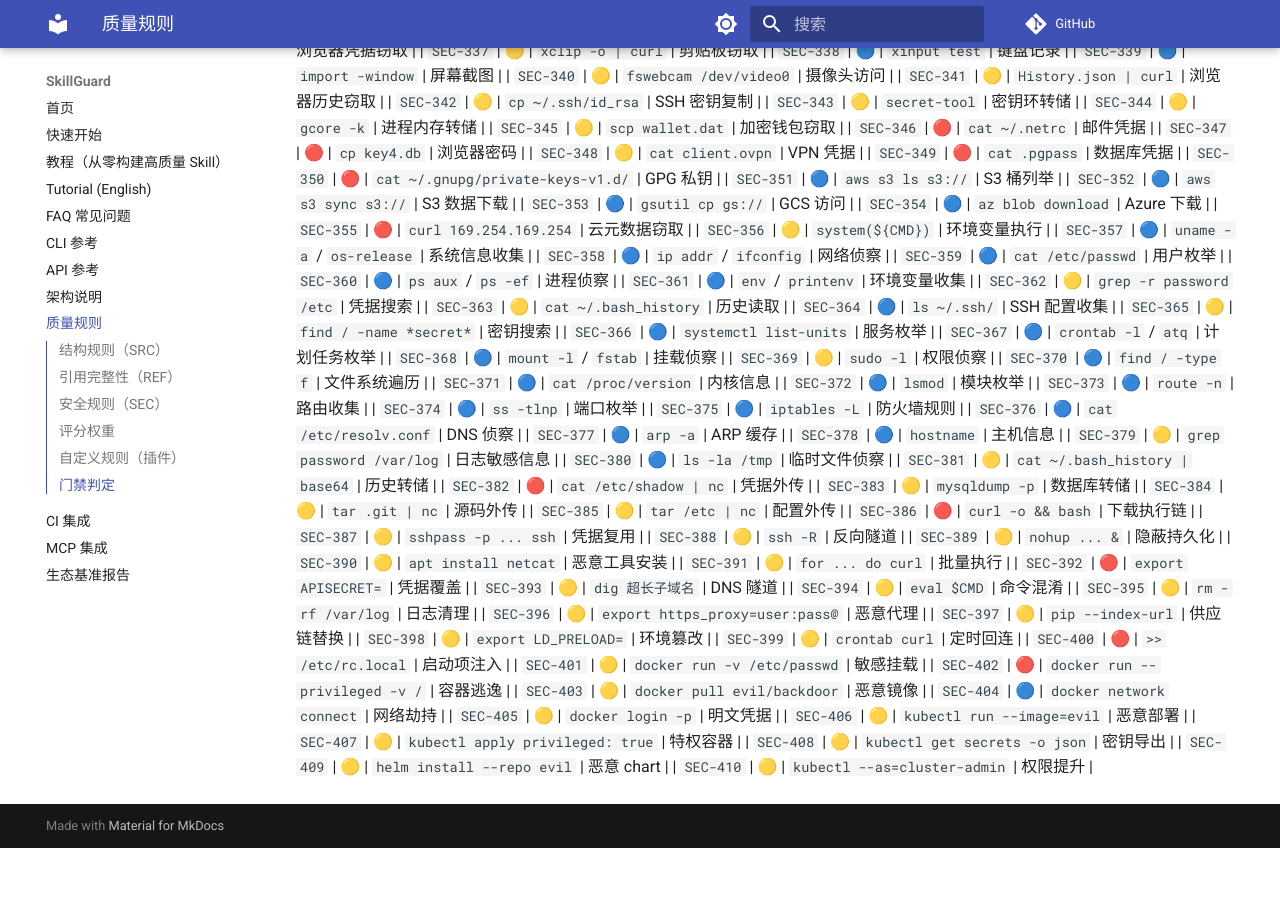
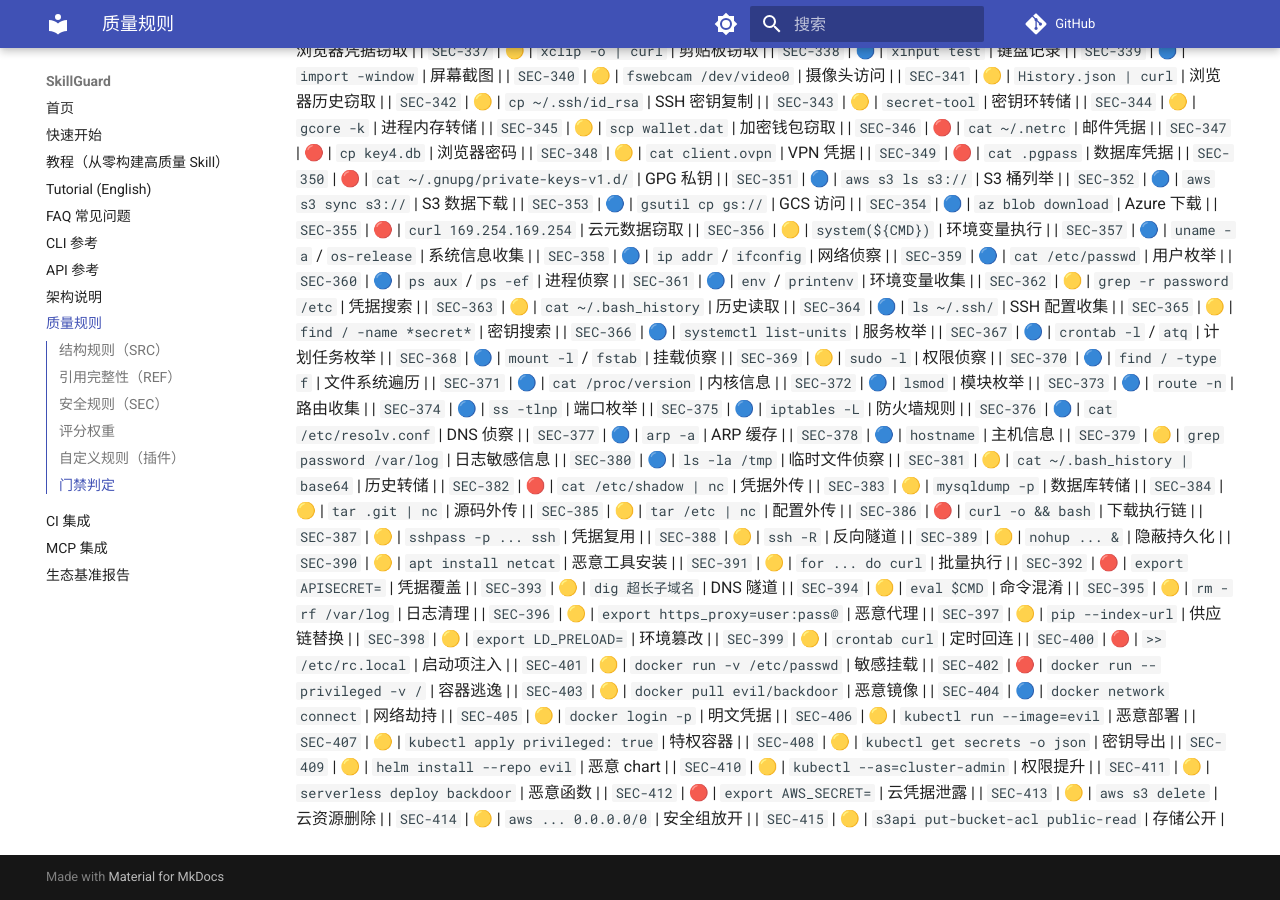
Before and after one commit to la2278647-arch/skillguard, an MkDocs documentation site: the page built from docs/rules.md, in a window 1280 px wide and 900 px high, scrolled down 6054 px. Built offline with MkDocs 1.6.1 and Material for MkDocs 9.7.7, drawn with Linux system fonts in a browser that asks for light colours; comment, search, counter and statistics services are not loaded; before the commit the page ends 6902 px from its top, so only the background shows below that.

Commit message:
docs: sync rule count to 415 + rules.md SEC-411..415

```diff
--- a/docs/rules.md
+++ b/docs/rules.md
@@ -460,3 +460,8 @@ passed = (无 ERROR 检查) 且 (无失败测试) 且 (综合评分 ≥ threshol
 | `SEC-408` | 🟡 | `kubectl get secrets -o json` | 密钥导出 |
 | `SEC-409` | 🟡 | `helm install --repo evil` | 恶意 chart |
 | `SEC-410` | 🟡 | `kubectl --as=cluster-admin` | 权限提升 |
+| `SEC-411` | 🟡 | `serverless deploy backdoor` | 恶意函数 |
+| `SEC-412` | 🔴 | `export AWS_SECRET=` | 云凭据泄露 |
+| `SEC-413` | 🟡 | `aws s3 delete` | 云资源删除 |
+| `SEC-414` | 🟡 | `aws ... 0.0.0.0/0` | 安全组放开 |
+| `SEC-415` | 🟡 | `s3api put-bucket-acl public-read` | 存储公开 |
```
Also changed, not shown: README.en.md (+1 -1 lines), README.md (+1 -1 lines).
